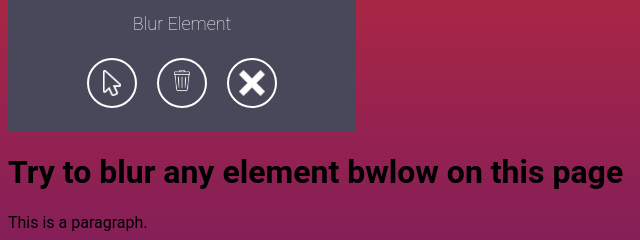
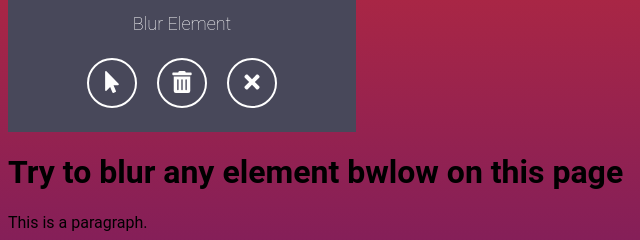
Before and after one commit to JaturongKongmanee/blur-bg, a plain HTML site: page index.html in a window 1280 px wide. Shown: the part 341-581 px from the top of the page, 0-640 px from the left. Drawn offline with Linux system fonts and the light colour scheme.

Commit message:
Change icon to use svg tag

```diff
--- a/index.html
+++ b/index.html
@@ -44,56 +44,98 @@
         </div>
 
         <div data-ig="true" id="menu-container">
-          <!-- <input
-            type="image"
-            src="assets/cusor.png"
-            class="enableEvent button"
-          />
-          <input
-            type="image"
-            src="assets/edit-text.png"
-            class="enableEvent button"
-          />
-          <input
-            type="image"
-            src="assets/remove.png"
-            class="enableEvent button"
-          />
-          <input
-            type="image"
-            src="assets/exit.png"
-            class="enableEvent button"
-          /> -->
           <button
             data-ig="true"
             data-name="Blur Element"
             id="cursor-blur"
             class="enableEvent button"
           >
-            <img data-ig="true" src="assets/cusor.png" alt="Blur Element" />
+            <svg
+              data-ig="true"
+              aria-hidden="true"
+              focusable="false"
+              data-prefix="fas"
+              data-icon="mouse-pointer"
+              role="img"
+              xmlns="http://www.w3.org/2000/svg"
+              viewBox="0 0 320 512"
+            >
+              <path
+                fill="currentColor"
+                d="M302.189 329.126H196.105l55.831 135.993c3.889 9.428-.555 19.999-9.444 23.999l-49.165 21.427c-9.165 4-19.443-.571-23.332-9.714l-53.053-129.136-86.664 89.138C18.729 472.71 0 463.554 0 447.977V18.299C0 1.899 19.921-6.096 30.277 5.443l284.412 292.542c11.472 11.179 3.007 31.141-12.5 31.141z"
+                class=""
+              ></path>
+            </svg>
           </button>
+
           <!-- <button
             data-ig="true"
             id="drag-text-blur"
             class="disableEvent button"
           >
-            <img src="assets/edit-text.png" alt="Flowers in Chania" />
+            <svg
+              aria-hidden="true"
+              focusable="false"
+              data-prefix="fas"
+              data-icon="file-alt"
+              role="img"
+              xmlns="http://www.w3.org/2000/svg"
+              viewBox="0 0 384 512"
+            >
+              <path
+                fill="currentColor"
+                d="M224 136V0H24C10.7 0 0 10.7 0 24v464c0 13.3 10.7 24 24 24h336c13.3 0 24-10.7 24-24V160H248c-13.2 0-24-10.8-24-24zm64 236c0 6.6-5.4 12-12 12H108c-6.6 0-12-5.4-12-12v-8c0-6.6 5.4-12 12-12h168c6.6 0 12 5.4 12 12v8zm0-64c0 6.6-5.4 12-12 12H108c-6.6 0-12-5.4-12-12v-8c0-6.6 5.4-12 12-12h168c6.6 0 12 5.4 12 12v8zm0-72v8c0 6.6-5.4 12-12 12H108c-6.6 0-12-5.4-12-12v-8c0-6.6 5.4-12 12-12h168c6.6 0 12 5.4 12 12zm96-114.1v6.1H256V0h6.1c6.4 0 12.5 2.5 17 7l97.9 98c4.5 4.5 7 10.6 7 16.9z"
+                class=""
+              ></path>
+            </svg>
           </button> -->
+
           <button
             data-ig="true"
             data-name="Remove All Blur"
             id="remove-blur"
             class="removeAllBlur button"
           >
-            <img data-ig="true" src="assets/remove.png" alt="Remove All Blur" />
+            <svg
+              data-ig="true"
+              aria-hidden="true"
+              focusable="false"
+              data-prefix="fas"
+              data-icon="trash-alt"
+              role="img"
+              xmlns="http://www.w3.org/2000/svg"
+              viewBox="0 0 448 512"
+            >
+              <path
+                fill="currentColor"
+                d="M32 464a48 48 0 0 0 48 48h288a48 48 0 0 0 48-48V128H32zm272-256a16 16 0 0 1 32 0v224a16 16 0 0 1-32 0zm-96 0a16 16 0 0 1 32 0v224a16 16 0 0 1-32 0zm-96 0a16 16 0 0 1 32 0v224a16 16 0 0 1-32 0zM432 32H312l-9.4-18.7A24 24 0 0 0 281.1 0H166.8a23.72 23.72 0 0 0-21.4 13.3L136 32H16A16 16 0 0 0 0 48v32a16 16 0 0 0 16 16h416a16 16 0 0 0 16-16V48a16 16 0 0 0-16-16z"
+                class=""
+              ></path>
+            </svg>
           </button>
+
           <button
             data-ig="true"
             data-name="Exit Blur"
             id="exit-blur"
             class="removeAllBlur button"
           >
-            <img data-ig="true" src="assets/exit.png" alt="Exit Blura" />
+            <svg
+              data-ig="true"
+              aria-hidden="true"
+              focusable="false"
+              data-prefix="fas"
+              data-icon="times"
+              role="img"
+              xmlns="http://www.w3.org/2000/svg"
+              viewBox="0 0 352 512"
+            >
+              <path
+                fill="currentColor"
+                d="M242.72 256l100.07-100.07c12.28-12.28 12.28-32.19 0-44.48l-22.24-22.24c-12.28-12.28-32.19-12.28-44.48 0L176 189.28 75.93 89.21c-12.28-12.28-32.19-12.28-44.48 0L9.21 111.45c-12.28 12.28-12.28 32.19 0 44.48L109.28 256 9.21 356.07c-12.28 12.28-12.28 32.19 0 44.48l22.24 22.24c12.28 12.28 32.2 12.28 44.48 0L176 322.72l100.07 100.07c12.28 12.28 32.2 12.28 44.48 0l22.24-22.24c12.28-12.28 12.28-32.19 0-44.48L242.72 256z"
+                class=""
+              ></path>
+            </svg>
           </button>
         </div>
       </div>
--- a/styles.css
+++ b/styles.css
@@ -211,3 +211,12 @@ body {
   height: 100%;
   filter: invert(1);
 }
+
+svg {
+  width: 20px;
+  max-height: 22px;
+}
+
+.clicked {
+  background-color: #1db954;
+}
```
